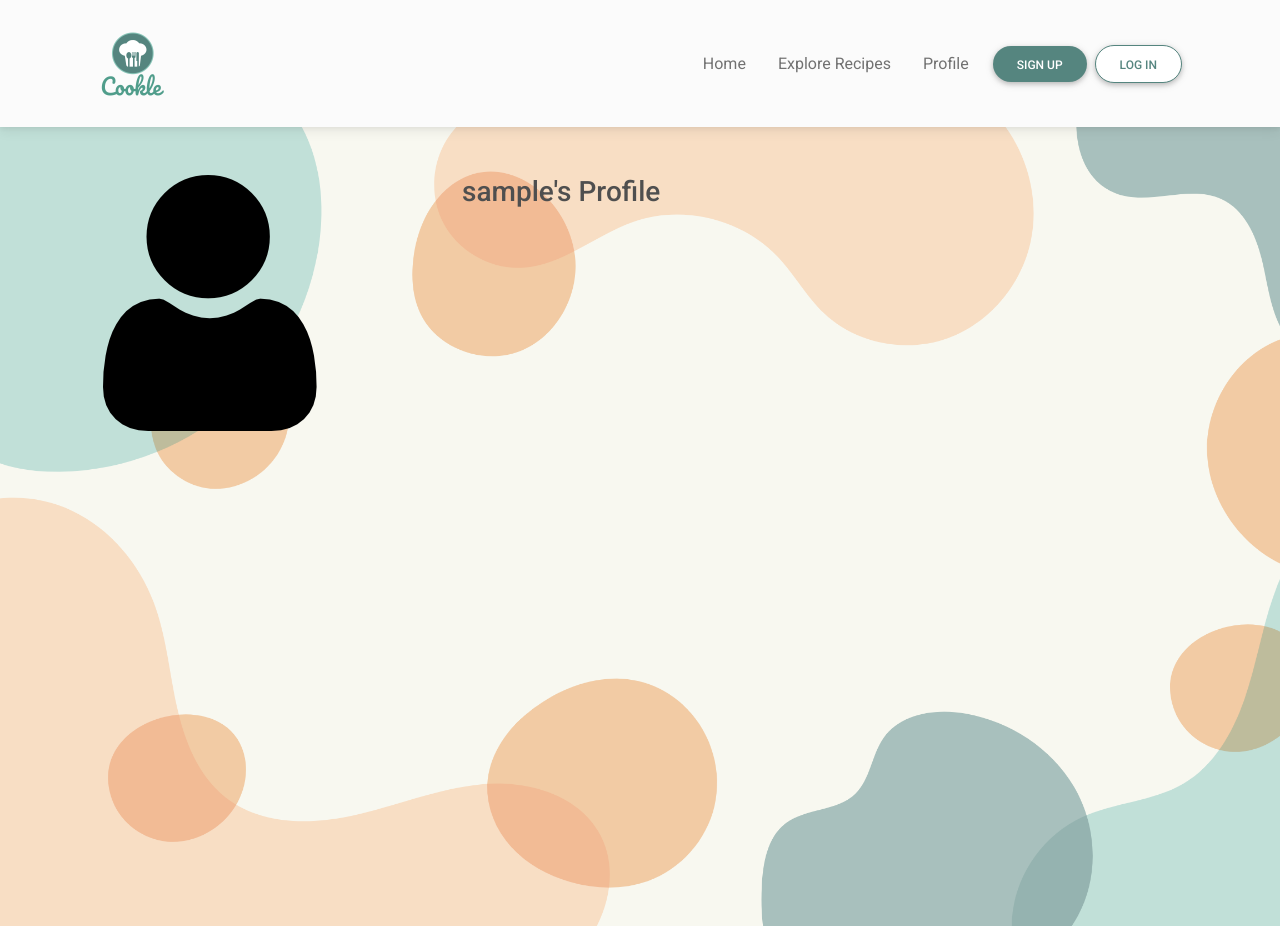
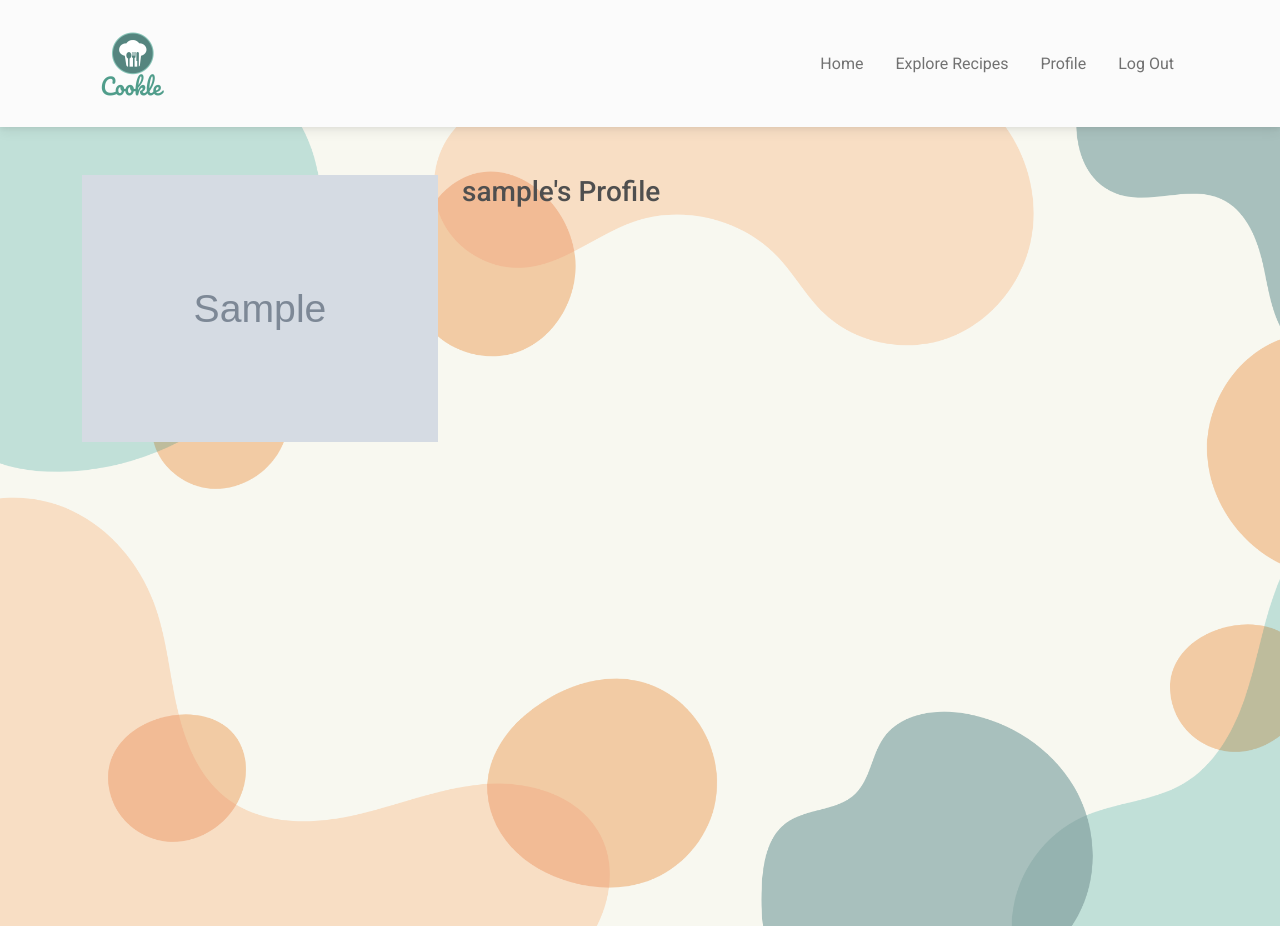
Before and after one commit to dissyulina/cookle-cookbook, a Flask app: a page that uses templates/base.html in a window 1280 px wide. Shown: the top 926 px of the page. Run offline with Flask 2, Linux system fonts and the light colour scheme; the visitor is signed in with stand-in values (Sample User, id 1); grey boxes marked "Sample" are stand-in pictures; a database or web service that is not in the repository returns one stand-in record (values such as "Sample title"); some libraries are stand-ins or nearby versions.

Commit message:
Add logout functionality

```diff
--- a/app.py
+++ b/app.py
@@ -69,8 +69,7 @@ def login():
             if check_password_hash(
                 existing_user["password"], request.form.get("password")):
                     session["user"] = request.form.get("username").lower()
-                    flash("Welcome, {}".format(
-                        request.form.get("username"),"success"))
+                    # flash("Welcome, {}".format(request.form.get("username"),"success"))
                     return redirect(url_for(
                         "profile", username=session["user"]))
             else:
@@ -84,7 +83,6 @@ def login():
             return redirect(url_for("login"))
 
     return render_template("login.html")
-    print("failed")
 
 
 @app.route("/profile/<username>", methods=["GET", "POST"])
@@ -92,7 +90,19 @@ def profile(username):
     # grab the session user's username from db
     username = mongo.db.users.find_one(
         {"username": session["user"]})["username"]
-    return render_template("profile.html", username=username)
+
+    if session["user"]:
+        return render_template("profile.html", username=username)
+
+    return redirect(url_for("login"))
+
+
+@app.route("/logout")
+def logout():
+    # remove user from session cookie
+    flash("You have been logged out")
+    session.pop("user")
+    return redirect(url_for("login"))
 
 
 if __name__ == "__main__":
--- a/templates/base.html
+++ b/templates/base.html
@@ -46,11 +46,17 @@
                         <li class="nav-item me-3">
                             <a class="nav-link" href="{{ url_for('get_recipes') }}">Explore Recipes</a>
                         </li>
+                        {% if session.user %}
                             <li class="nav-item me-3">
                                 <a class="nav-link" href="{{ url_for('profile', username=session['user']) }}" class="text-dark">Profile</a>
                             </li>
+                            <li class="nav-item me-3">
+                                <a class="nav-link" class="text-dark" href="{{ url_for('logout') }}">Log Out</a>
+                            </li>
+
                     </ul>
                     <!-- Sign up / log in buttons -->
+                        {% else %}
                             <div class="d-flex align-items-center">
                                 <a role="button" class="btn btn-primary me-2" href="{{ url_for('register') }}">
                                     Sign Up
@@ -59,6 +65,7 @@
                                     Log In
                                 </a>
                             </div>
+                        {% endif %}
                 </div>
             </div>
         </nav>
--- a/templates/login.html
+++ b/templates/login.html
@@ -9,7 +9,7 @@
                         {% if messages %}
                             {% for category, message in messages %}
                                 <div class="alert alert-{{category}} alert-dismissible fade show" role="alert">
-                                    <h4>Hello {{ message }}</h4>
+                                    <h4>{{ message }}</h4>
                                 </div>
                             {% endfor %}
                         {% endif %}
--- a/templates/profile.html
+++ b/templates/profile.html
@@ -6,7 +6,7 @@
             <div class="container">
                 <div class="row">
                     <div class="col-12 col-md-4">
-                        <img src="" class="img-fluid" onerror="this.src='../../static/images/user.png';" alt="{{ username }}'s profile picture">
+                        <img src="{{ username.user_image }}" class="img-fluid" onerror="this.src='../../static/images/user.png';" alt="{{ username }}'s profile picture">
                     </div>
                     <div class="col-12 col-md-4">
                         <h3>{{ username }}'s Profile</h3>
```
Lines whose indentation alone changed are shown as unchanged.
